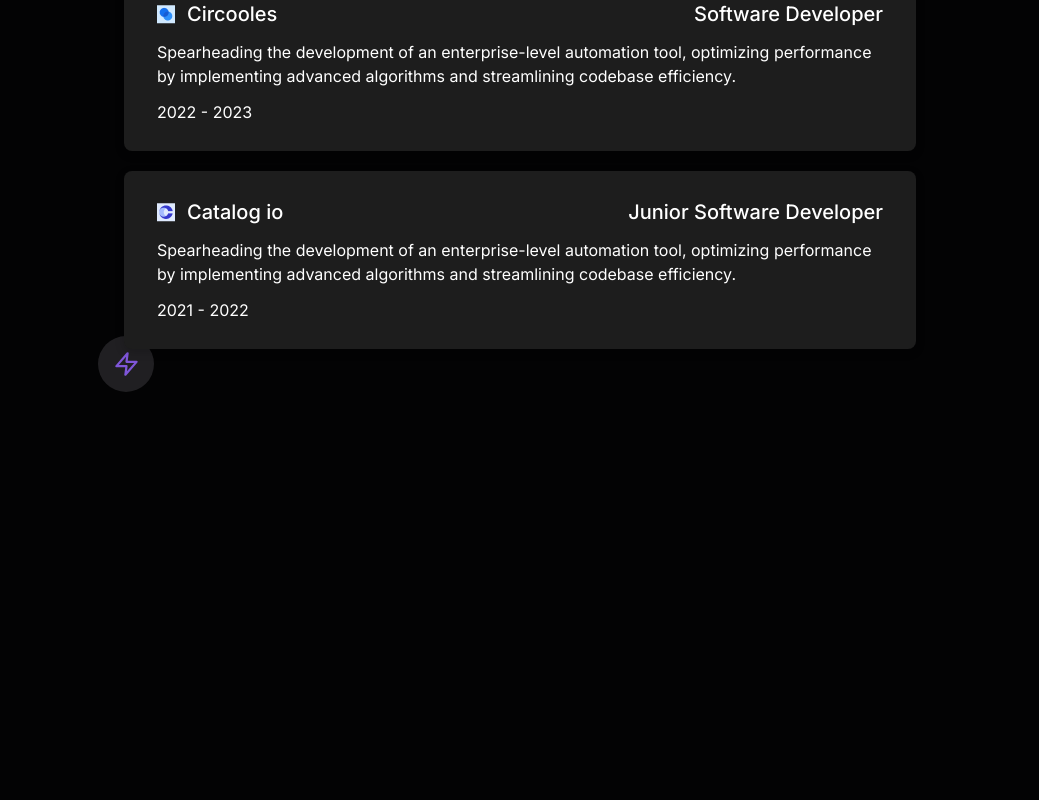
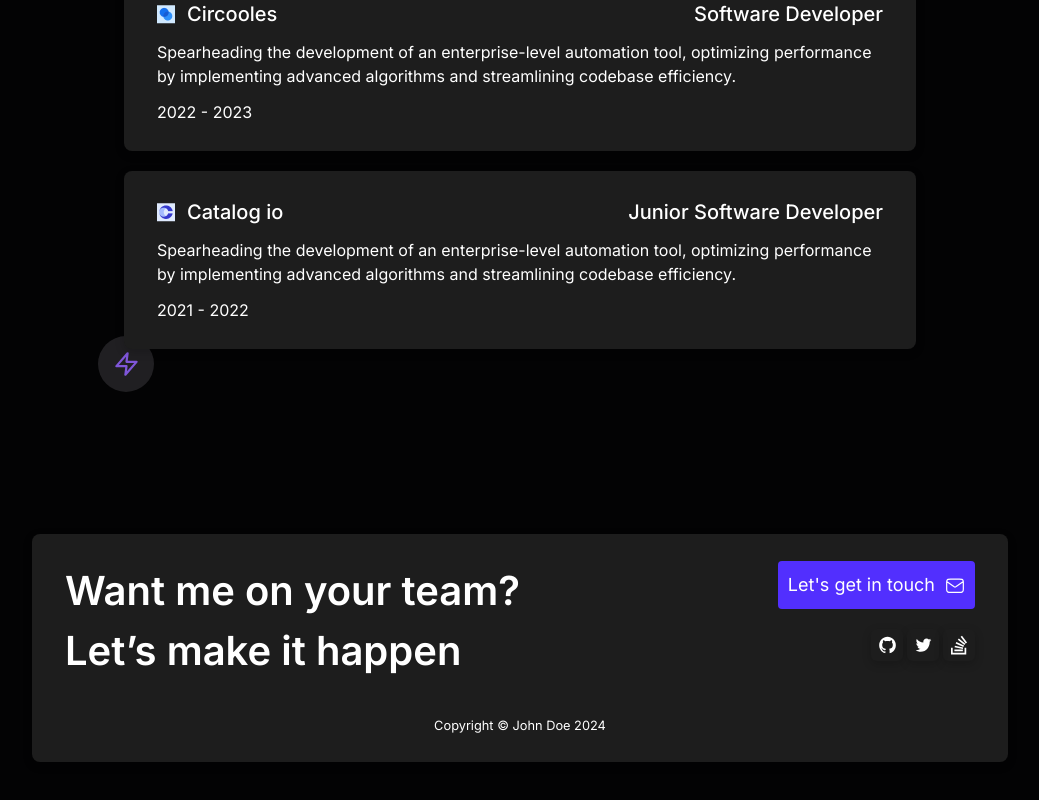
Before and after one commit to Kaarti22/portfolio-application, a Next.js app: page / in a window 1280 px wide. Shown: the part 3149-3949 px from the top of the page, without its empty margins (120-1159 px from the left). Before the commit the page ends 3541 px from the top, so only its background shows below. Built offline with nearby package versions, Linux system fonts and the light colour scheme.

Commit message:
contact section completed

```diff
--- /dev/null
+++ b/app/components/Contact.tsx
@@ -0,0 +1,79 @@
+import Image from "next/image";
+import React from "react";
+
+const Contact = () => {
+  return (
+    <section
+      id="contact"
+      className="card relative items-center mx-6 flex flex-col px-[33px] py-[27px] z-30 gap-[54px] md:gap-[35px] mb-[67px] md:mb-[42px]"
+    >
+      <div className="flex flex-col md:flex-row gap-5 md:justify-between md:w-full">
+        <h2 className="font-semibold text-[22px] md:text-[40px] md:max-w-[462px]">
+          Want me on your team? Let&#8217;s make it happen
+        </h2>
+        <div className="flex flex-col gap-5 items-center md:items-end">
+          <a
+            href="mailto:kaartimondi@gmail.com"
+            className="self-center md:self-start bg-primary text-white p-2.5 rounded flex gap-2.5 items-center text-lg md:text-xl/1 font-normal"
+          >
+            Let's get in touch
+            <img src="/mail_icon.svg" alt="Mail icon" />
+          </a>
+          <div className="flex flex-row gap-1">
+            <a href="https://www.github.com" className="contact-button">
+              <Image
+                src={"/github_logo_dark.svg"}
+                alt="Github icon"
+                height={16}
+                width={17}
+                className="hidden dark:block"
+              />
+              <Image
+                src={"/github_logo.svg"}
+                alt="Github icon"
+                height={16}
+                width={17}
+                className="dark:hidden"
+              />
+            </a>
+            <a href="https://www.x.com" className="contact-button">
+              <Image
+                src={"/twitter_icon_dark.svg"}
+                alt="Twitter icon"
+                height={14}
+                width={17}
+                className="hidden dark:block"
+              />
+              <Image
+                src={"/twitter_icon.svg"}
+                alt="Twitter icon"
+                height={14}
+                width={17}
+                className="dark:hidden"
+              />
+            </a>
+            <a href="https://www.stackoverflow.com" className="contact-button">
+              <Image
+                src={"/stackoverflow_icon_dark.svg"}
+                alt="Stackoverflow icon"
+                height={14}
+                width={17}
+                className="hidden dark:block"
+              />
+              <Image
+                src={"/stackoverflow_icon.svg"}
+                alt="Stackoverflow icon"
+                height={14}
+                width={17}
+                className="dark:hidden"
+              />
+            </a>
+          </div>
+        </div>
+      </div>
+      <small>Copyright &copy; John Doe 2024</small>
+    </section>
+  );
+};
+
+export default Contact;
--- a/app/components/Sections.tsx
+++ b/app/components/Sections.tsx
@@ -4,6 +4,7 @@
 import Projects from "./Projects/Projects";
 import Testimonials from "./Testimonials.tsx/Testimonials";
 import Experiences from "./Experiences/Experiences";
+import Contact from "./Contact";
 
 const Sections = () => {
   return (
@@ -13,6 +14,7 @@
       <Projects />
       <Testimonials />
       <Experiences />
+      <Contact />
     </main>
   );
 };
--- a/app/globals.css
+++ b/app/globals.css
@@ -42,4 +42,8 @@
   .card {
     @apply bg-card rounded-lg card-shadow;
   }
+
+  .contact-button {
+    @apply p-1.5 rounded-md card-shadow flex items-center justify-center w-8 h-8;
+  }
 }
```
